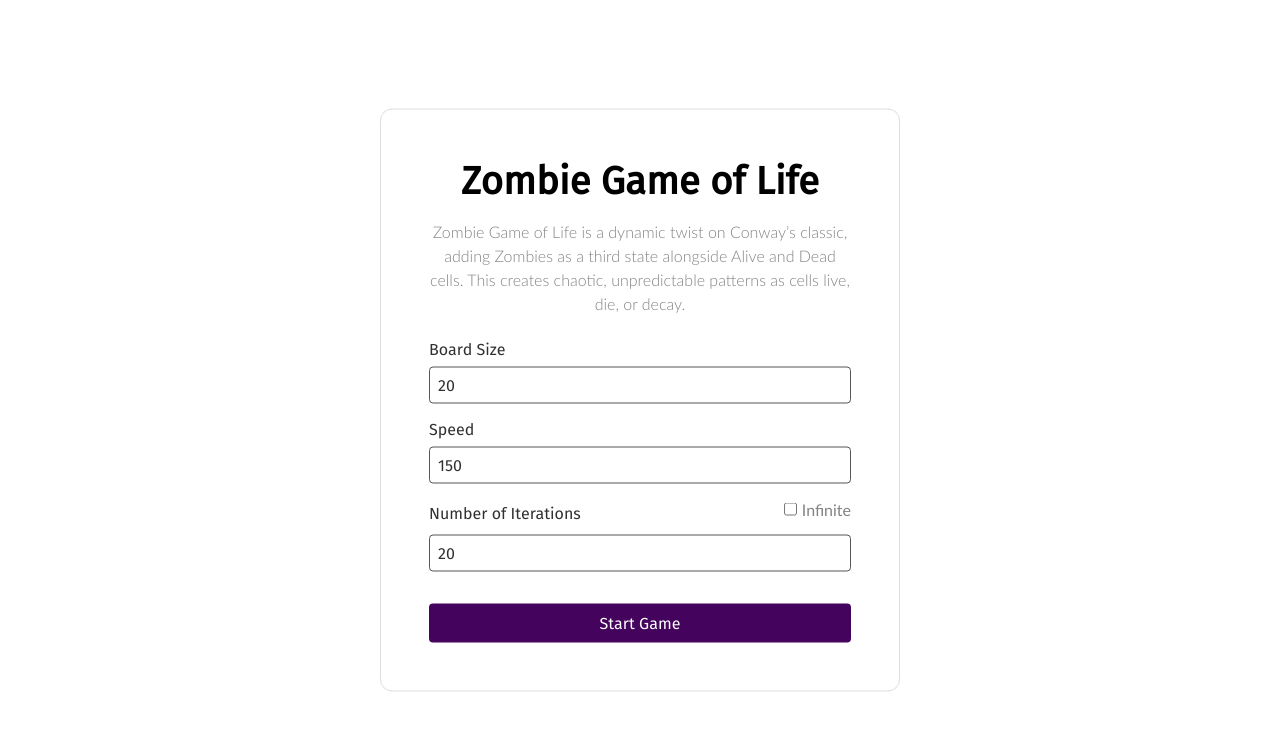
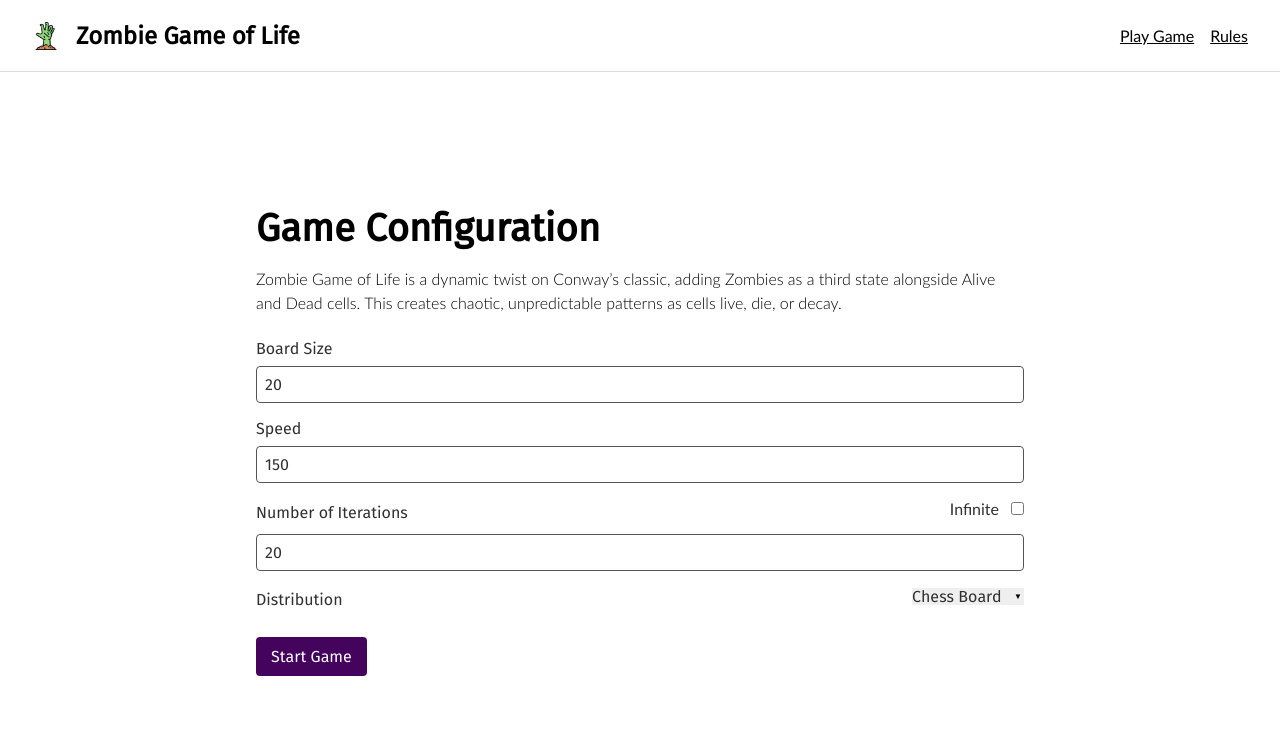
Before and after one commit to jonnygoespro/game-of-life-rust, a website built with Vite: page frontend/src/index.html in a window 1280 px wide. Built offline with nearby package versions, Linux system fonts and the light colour scheme.

Commit message:
feat: added rules, and made website prettier; added random distribution option via seeds

```diff
--- a/frontend/src/index.html
+++ b/frontend/src/index.html
@@ -2,33 +2,56 @@
 <html lang="en">
 <head>
     <meta charset="UTF-8">
-        <title>Rust + WebAssembly Test</title>
+    <title>Zombie Game of Life</title>
     <link rel="stylesheet" href="style.css">
+    <link rel="icon" href="favicon.ico" type="image/x-icon">
 </head>
 
 <body>
+
+<header id="header">
+    <div id="logo-container">
+        <img src="favicon.ico" alt="Zombie Game of Life Logo">
+        <h1>Zombie Game of Life</h1>
+    </div>
+    <nav>
+        <a href="index.html">Play Game</a>
+        <a href="rules.html">Rules</a>
+    </nav>
+</header>
+
 <div id="canvas-container">
     <canvas id="canvas"></canvas>
 </div>
 
 <form id="config-form">
-            <h1>Zombie Game of Life</h1>
-            <p>Zombie Game of Life is a dynamic twist on Conway’s classic, adding Zombies as a third state alongside Alive and Dead cells. This creates chaotic, unpredictable patterns as cells live, die, or decay.</p>
+    <h1>Game Configuration</h1>
+    <p>Zombie Game of Life is a dynamic twist on Conway’s classic, adding Zombies as a third state alongside Alive and
+        Dead cells. This creates chaotic, unpredictable patterns as cells live, die, or decay.</p>
     <label for="board-size">Board Size</label>
     <input id="board-size" name="board-size" type="number" min="0" max="512" value="20">
     <label for="speed">Speed</label>
     <input id="speed" name="speed" type="number" min="1" max="2000" value="150">
 
-
     <div id="iterations-container">
         <div id="iterations-label">
             <label for="iterations">Number of Iterations</label>
             <div id="infinite-container">
+                <label for="infinite" id="infinite-label">Infinite</label>
                 <input id="infinite" name="infinite" type="checkbox">
-                        <label for="infinite" id="infinite-label">Infinite</label>
             </div>
         </div>
         <input id="iterations" name="iterations" type="number" min="1" value="20">
+    </div>
+
+    <div id="starting-board-container">
+        <label for="starting-board">Distribution</label>
+        <div id="select-wrapper">
+            <select name="starting-board" id="starting-board">
+                <option value="chess">Chess Board</option>
+                <option value="random">Random</option>
+            </select>
+        </div>
     </div>
 
     <button id="start" type="submit">Start Game</button>
--- a/frontend/src/main.js
+++ b/frontend/src/main.js
@@ -1,12 +1,14 @@
 import init, { life } from "../rust-dependencies/game_of_life.js";
 
+const header = document.getElementById("header");
 const infiniteCheckbox = document.getElementById("infinite");
-const infiniteLabel = document.getElementById("infinite-label");
 const iterationsInput = document.getElementById("iterations");
 const form = document.getElementById("config-form");
 const configForm = document.getElementById("config-form");
 const sizeInput = document.getElementById("board-size");
 const speedInput = document.getElementById("speed");
+const distributionInput = document.getElementById("starting-board");
+const canvasContainer = document.getElementById("canvas-container");
 
 document.addEventListener("DOMContentLoaded", async () => {
   await init();
@@ -14,12 +16,14 @@ document.addEventListener("DOMContentLoaded", async () => {
 
 infiniteCheckbox.addEventListener("change", () => {
   iterationsInput.disabled = infiniteCheckbox.checked;
-  infiniteLabel.style.opacity = infiniteCheckbox.checked ? 1 : 0.6;
 });
 
 form.addEventListener("submit", (e) => {
   e.preventDefault();
-  configForm.style.opacity = 0;
+  configForm.style.display = "none";
+  canvasContainer.style.display = "block";
+  header.style.display = "none";
+  document.body.style.display = "block";
 
   let boardSize = parseInt(sizeInput.value);
   let speed = parseInt(speedInput.value);
@@ -32,6 +36,10 @@ form.addEventListener("submit", (e) => {
   canvas.width = cellSize * boardSize;
   canvas.height = cellSize * boardSize;
 
+  // Generate a random number seed to have a deterministic outcome of the life function
+  const seed = Math.floor(Math.random() * Number.MAX_SAFE_INTEGER).toString();
+  console.log("Random Seed:", seed);
+
   let iteration = 0;
 
   const render = () => {
@@ -39,7 +47,7 @@ form.addEventListener("submit", (e) => {
       return;
     }
 
-    life(iteration, boardSize);
+    life(iteration, boardSize, distributionInput.value == "random", seed);
     iteration += 1;
 
     setTimeout(() => {
--- /dev/null
+++ b/frontend/src/rules-styles.css
@@ -0,0 +1,115 @@
+@font-face {
+    font-family: 'FiraSans';
+    src: url('fonts/FiraSans-Regular.woff2') format('woff2');
+}
+
+@font-face {
+    font-family: 'Lato';
+    src: url('fonts/Lato-Light.ttf') format('truetype');
+    font-weight: 300;
+}
+
+@font-face {
+    font-family: 'Lato';
+    src: url('fonts/Lato-Regular.ttf') format('truetype');
+    font-weight: 500;
+}
+
+* {
+    margin: 0;
+    padding: 0;
+    box-sizing: border-box;
+}
+
+body {
+    height: 100vh;
+    display: grid;
+    grid-template-rows: 80px 1fr;
+}
+
+header {
+    width: 100vw;
+    height: 72px;
+    display: flex;
+    align-items: center;
+    justify-content: space-between;
+    padding-inline: 2rem;
+    border-bottom: 1px solid #ddd;
+
+    #logo-container {
+        display: flex;
+        align-items: center;
+        gap: 1rem;
+
+        img {
+            width: 28px;
+            height: 28px;
+        }
+
+        h1 {
+            font-size: 1.5rem;
+            font-weight: 900;
+            font-family: 'FiraSans', sans-serif;
+        }
+    }
+
+    & nav {
+        display: flex;
+        gap: 1rem;
+
+        & a {
+            font-size: 1rem;
+            font-weight: 500;
+            color: #000;
+            font-family: 'Lato', sans-serif;
+        }
+    }
+}
+
+main {
+    font-family: 'FiraSans', sans-serif;
+    width: 60%;
+    place-self: center;
+    padding-block: 2rem;
+
+    & p {
+        font-size: 1rem;
+        line-height: 1.5rem;
+        font-weight: 300;
+        color: #000;
+        font-family: 'Lato', sans-serif;
+    }
+
+    & section {
+        margin-bottom: 2rem;
+    }
+
+    & h1 {
+        margin-bottom: 1rem;
+        font-size: 2.4rem;
+        font-weight: 900;
+    }
+
+    & h2 {
+        margin-bottom: 0.5rem;
+    }
+
+
+    & h3 {
+        margin-bottom: 0.5rem;
+        font-size: 1rem;
+    }
+
+    & ul {
+        margin-left: 1rem;
+        margin-bottom: 1rem;
+
+        & li {
+            font-size: 1rem;
+            line-height: 1.5rem;
+            font-weight: 300;
+            color: #000000;
+            font-family: 'Lato', sans-serif;
+        }
+    }
+}
--- a/frontend/src/style.css
+++ b/frontend/src/style.css
@@ -22,15 +22,62 @@
     font-family: 'FiraSans', sans-serif;
 }
 
+body {
+    height: 100vh;
+    display: grid;
+    grid-template-rows: 80px 1fr;
+}
+
+header {
+    width: 100vw;
+    height: 72px;
+    display: flex;
+    align-items: center;
+    justify-content: space-between;
+    padding-inline: 2rem;
+    border-bottom: 1px solid #ddd;
+
+    #logo-container {
+        display: flex;
+        align-items: center;
+        gap: 1rem;
+
+        img {
+            width: 28px;
+            height: 28px;
+        }
+
+        h1 {
+            font-size: 1.5rem;
+            font-weight: 900;
+            font-family: 'FiraSans', sans-serif;
+        }
+    }
+
+    & nav {
+        display: flex;
+        gap: 1rem;
+
+        & a {
+            font-size: 1rem;
+            font-weight: 500;
+            color: #000;
+            font-family: 'Lato', sans-serif;
+        }
+    }
+}
+
 #canvas-container {
-    height: 100vh;
+    height: 100%;
     width: 100vw;
     display: grid;
     place-content: center;
+    background-color: white;
+    display: none;
 
     #canvas {
         max-width: 100vw;
-        max-height: 100vh;
+        max-height: 100%;
         width: 100%;
         height: 100%;
         object-fit: contain;
@@ -39,16 +86,9 @@
 }
 
 #config-form {
-    position: absolute;
-    top: 50%;
-    left: 50%;
-    transform: translate(-50%, -50%);
-    width: 520px;
-    background-color: #fff;
-    padding: 3rem;
-    border-radius: 12px;
-    border: 1px solid #ddd;
-    text-align: center;
+    width: 60%;
+    place-self: center;
+    padding-block: 2rem;
 
     & h1 {
         font-size: 2.4rem;
@@ -60,10 +100,10 @@
         font-size: 1rem;
         line-height: 1.5rem;
         margin-bottom: 1.5rem;
-        opacity: 0.6;
+        font-family: 'Lato', sans-serif;
+
         font-weight: 300;
-        color: #303030;
-        font-family: 'Lato', sans-serif;
+        color: #000;
     }
 
     & label {
@@ -105,11 +145,11 @@
             align-items: center;
             justify-content: left;
             margin-bottom: 1rem;
+            gap: 0.75rem;
 
             & input[type="checkbox"] {
                 width: auto;
                 margin-block: auto;
-                margin-right: 5px;
                 accent-color: #44035c;
             }
 
@@ -117,13 +157,44 @@
                 margin-bottom: 0;
                 font-family: 'Lato', sans-serif;
                 font-weight: 400;
-                opacity: 0.6;
+            }
+        }
+    }
+
+    #starting-board-container {
+        display: flex;
+        align-items: center;
+        justify-content: space-between;
+
+        #select-wrapper {
+            position: relative;
+
+            & select {
+                border: 0px;
+                color: #303030;
+                font-size: 1rem;
+                margin-bottom: 1rem;
+                outline: none;
+                -webkit-appearance: none;
+                appearance: none;
+                padding-inline-end: 1.375rem;
+            }
+
+            &::after {
+                content: '▼';
+                position: absolute;
+                font-size: 0.5rem;
+                top: 3px;
+                right: 0;
+                padding: 2px;
+                color: #000;
+                pointer-events: none;
             }
         }
     }
 
     button#start {
-        width: 100%;
+        width: fit-content;
         padding: 10px 15px;
         font-size: 1rem;
         color: #fff;
--- a/rust/Cargo.toml
+++ b/rust/Cargo.toml
@@ -20,6 +20,9 @@ wasm-bindgen = { version = "0.2.84", features = ["serde-serialize"] }
 console_error_panic_hook = { version = "0.1.7", optional = true }
 js-sys = "0.3.74"
 web-sys = { version = "0.3.66", features = ["Window", "HtmlCanvasElement", "CanvasRenderingContext2d", "Document", "console"] }
+getrandom = { version = "0.2", features = ["js"] }
+rand = "0.8"
+rand_chacha = "0.3"
 
 [dev-dependencies]
 wasm-bindgen-test = "0.3.34"
```
Also changed, not shown: frontend/src/rules.html (added, +63 -0 lines), frontend/src/favicon.ico (added), 2 other files. Lines whose indentation alone changed are shown as unchanged.
